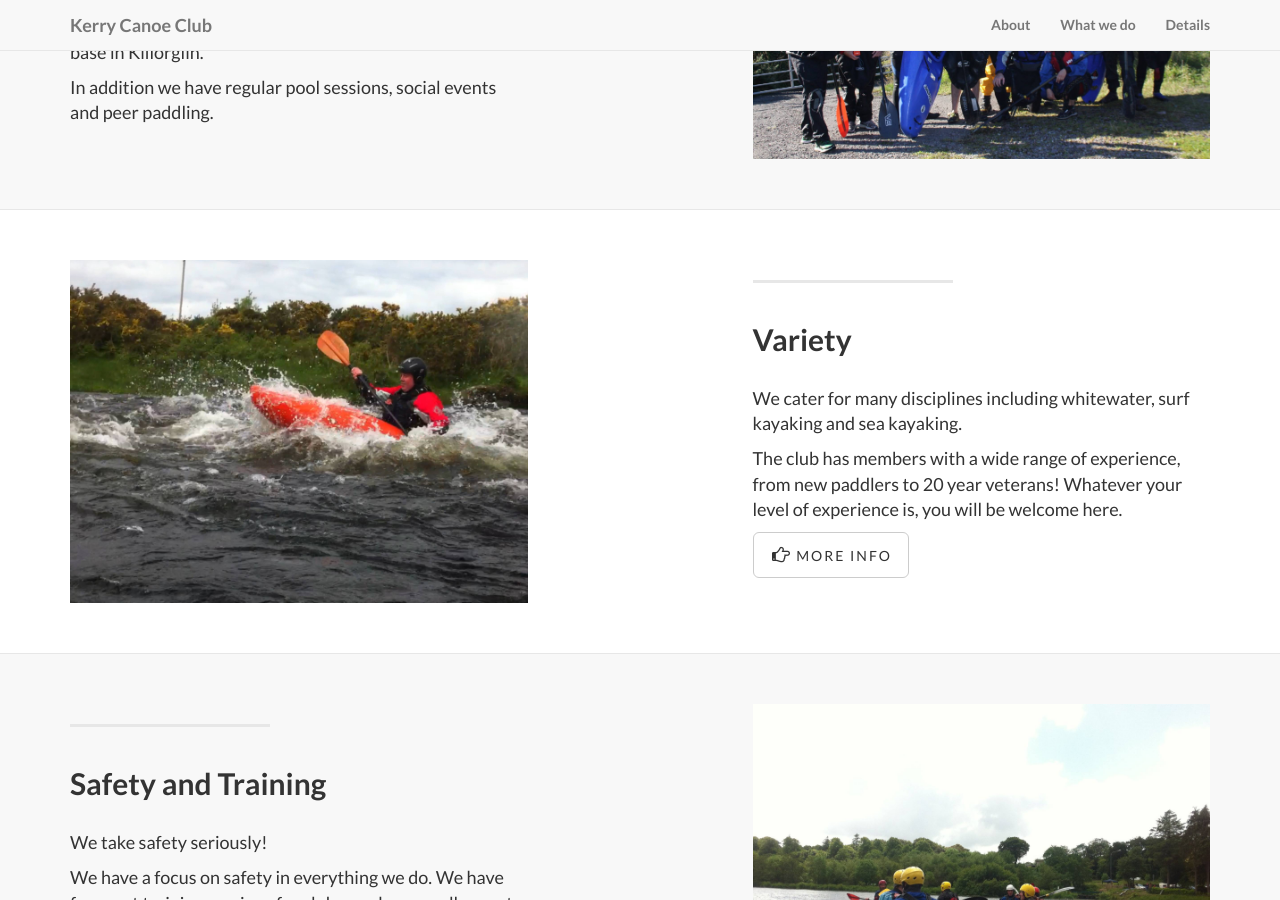
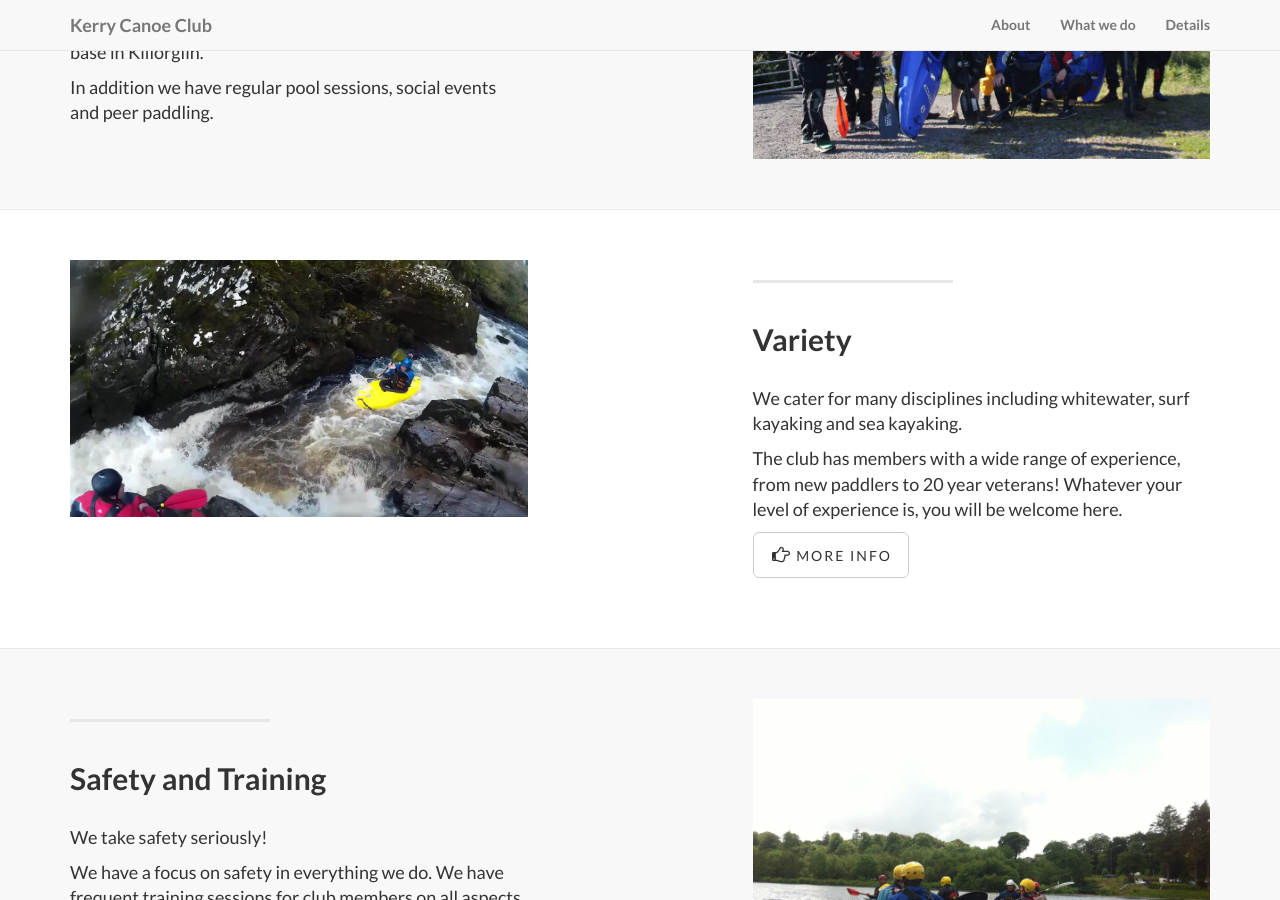
Before and after one commit to kerrycanoeclub/kerrycanoeclub.github.io, a Jekyll site: the page built from index.html, in a window 1280 px wide and 900 px high, scrolled down 1322 px. Built offline with Jekyll 4.4.1, drawn with Linux system fonts in a browser that asks for light colours.

Commit message:
changed variety section image new image Roughty Nov 2018

```diff
--- a/_posts/2014-09-21-services-2.markdown
+++ b/_posts/2014-09-21-services-2.markdown
@@ -1,6 +1,6 @@
 ---
 layout: default
-img: carragh.jpg
+img: Roughty_Nov_2018.jpg
 category: Services
 title: Variety
 description: |
```
Also changed, not shown: img/services/Roughty_Nov_2018.jpg (added).
